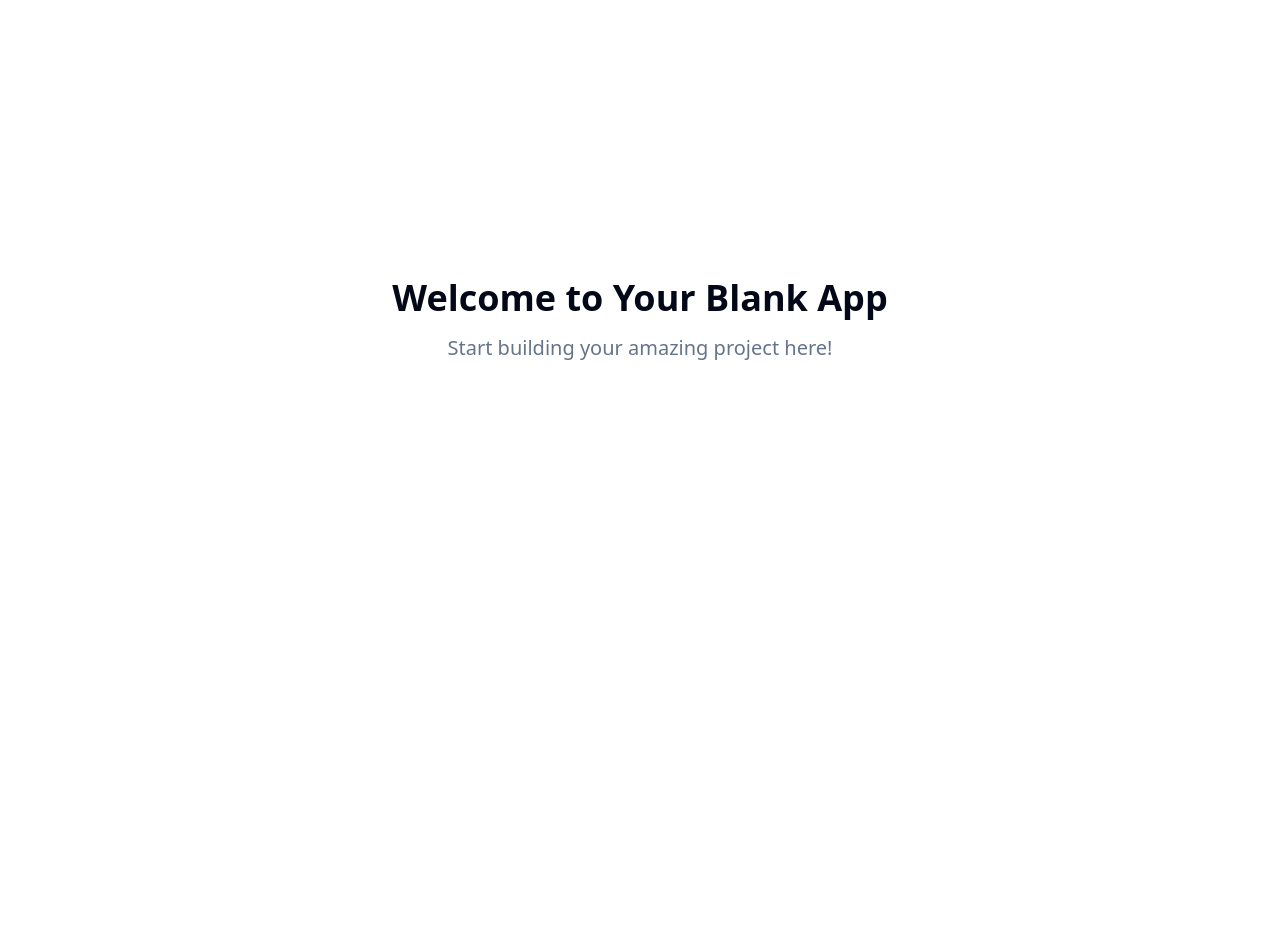
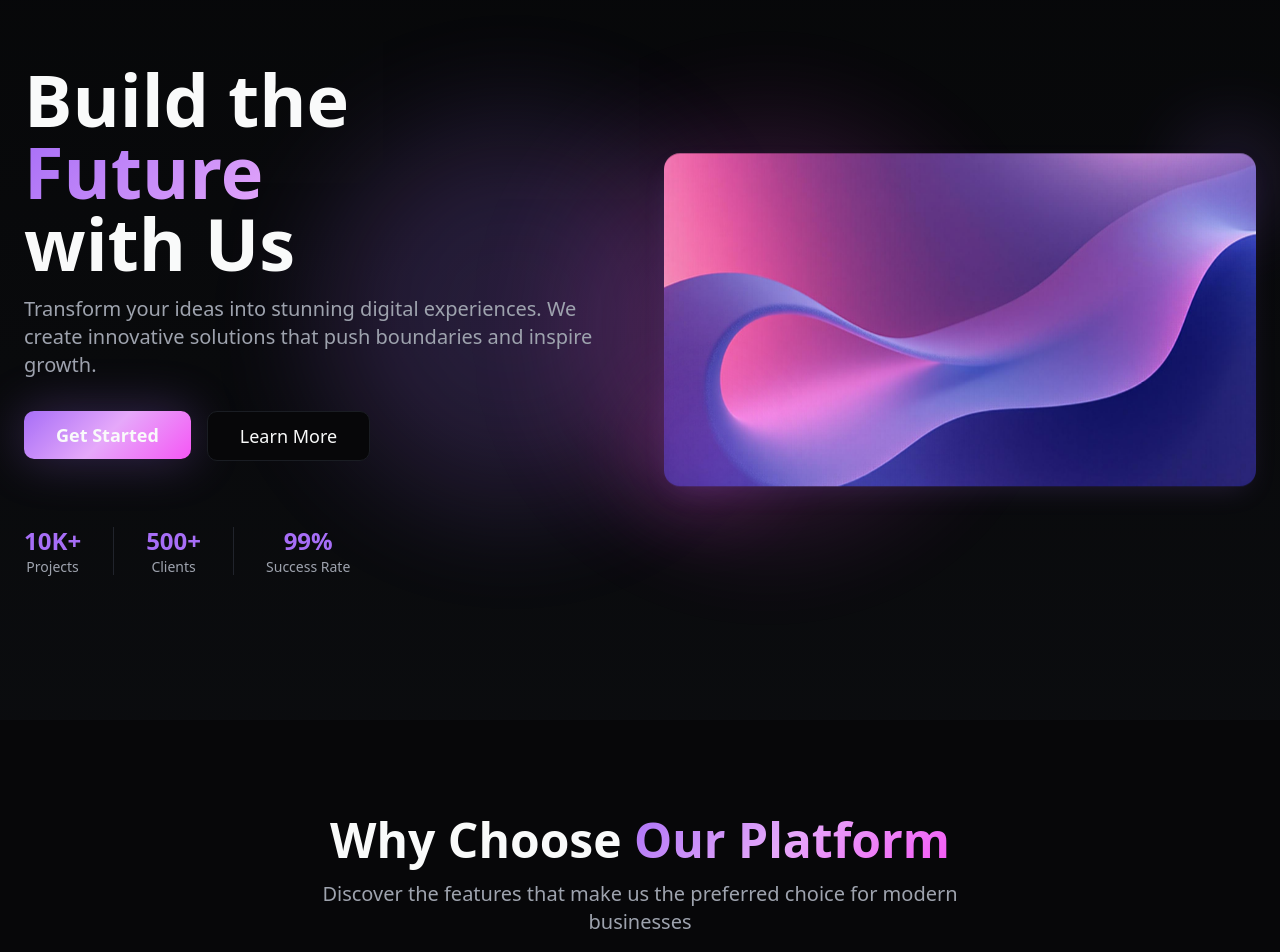
Before and after one commit to Testbookupdates/custom-page-joy, a React (Vite) app: page / in a window 1280 px wide. Shown: the part 80-1032 px from the top of the page. Before the commit the page ends 800 px from the top, so only its background shows below. Built offline with nearby package versions, Linux system fonts and the light colour scheme.

Commit message:
Add new page
Create a new page component.

```diff
--- a/index.html
+++ b/index.html
@@ -3,12 +3,12 @@
   <head>
     <meta charset="UTF-8" />
     <meta name="viewport" content="width=device-width, initial-scale=1.0" />
-    <title>custom-page-joy</title>
-    <meta name="description" content="Lovable Generated Project" />
-    <meta name="author" content="Lovable" />
+    <title>Build the Future - Modern Digital Solutions</title>
+    <meta name="description" content="Transform your ideas into stunning digital experiences with our innovative platform. Lightning fast, secure, and responsive solutions for modern businesses." />
+    <meta name="author" content="Future Builders" />
 
-    <meta property="og:title" content="custom-page-joy" />
-    <meta property="og:description" content="Lovable Generated Project" />
+    <meta property="og:title" content="Build the Future - Modern Digital Solutions" />
+    <meta property="og:description" content="Transform your ideas into stunning digital experiences with our innovative platform. Lightning fast, secure, and responsive solutions for modern businesses." />
     <meta property="og:type" content="website" />
     <meta property="og:image" content="https://lovable.dev/opengraph-image-p98pqg.png" />
 
--- /dev/null
+++ b/src/components/Features.tsx
@@ -0,0 +1,56 @@
+import { Button } from "@/components/ui/button";
+import { Card } from "@/components/ui/card";
+
+const Features = () => {
+  const features = [
+    {
+      title: "Lightning Fast",
+      description: "Built with modern technologies for optimal performance and speed.",
+      icon: "⚡"
+    },
+    {
+      title: "Responsive Design",
+      description: "Perfect experience across all devices and screen sizes.",
+      icon: "📱"
+    },
+    {
+      title: "Secure & Reliable",
+      description: "Enterprise-grade security with 99.9% uptime guarantee.",
+      icon: "🔒"
+    }
+  ];
+
+  return (
+    <section className="py-24 px-6">
+      <div className="container mx-auto">
+        <div className="text-center space-y-4 mb-16">
+          <h2 className="text-4xl lg:text-5xl font-bold">
+            Why Choose
+            <span className="bg-gradient-hero bg-clip-text text-transparent"> Our Platform</span>
+          </h2>
+          <p className="text-xl text-muted-foreground max-w-2xl mx-auto">
+            Discover the features that make us the preferred choice for modern businesses
+          </p>
+        </div>
+
+        <div className="grid md:grid-cols-3 gap-8 mb-16">
+          {features.map((feature, index) => (
+            <Card key={index} className="p-8 text-center space-y-4 bg-card/50 border-border/50 backdrop-blur-sm hover:shadow-card transition-smooth hover:scale-105">
+              <div className="text-4xl mb-4">{feature.icon}</div>
+              <h3 className="text-2xl font-semibold">{feature.title}</h3>
+              <p className="text-muted-foreground">{feature.description}</p>
+            </Card>
+          ))}
+        </div>
+
+        <div className="text-center">
+          <Button variant="glow" size="lg" className="text-lg px-8 py-6">
+            Explore All Features
+          </Button>
+        </div>
+      </div>
+    </section>
+  );
+};
+
+export default Features;
--- /dev/null
+++ b/src/components/Hero.tsx
@@ -0,0 +1,77 @@
+import { Button } from "@/components/ui/button";
+import heroImage from "@/assets/hero-image.jpg";
+
+const Hero = () => {
+  return (
+    <section className="min-h-screen bg-gradient-background flex items-center justify-center relative overflow-hidden">
+      {/* Background glow effects */}
+      <div className="absolute top-1/4 left-1/4 w-96 h-96 bg-primary/20 rounded-full blur-3xl animate-glow" />
+      <div className="absolute bottom-1/4 right-1/4 w-96 h-96 bg-accent/20 rounded-full blur-3xl animate-glow" />
+
+      <div className="container mx-auto px-6 relative z-10">
+        <div className="grid lg:grid-cols-2 gap-12 items-center">
+          {/* Content */}
+          <div className="text-center lg:text-left space-y-8">
+            <div className="space-y-4">
+              <h1 className="text-5xl lg:text-7xl font-bold leading-tight">
+                Build the
+                <span className="bg-gradient-hero bg-clip-text text-transparent block">
+                  Future
+                </span>
+                with Us
+              </h1>
+              <p className="text-xl text-muted-foreground max-w-2xl">
+                Transform your ideas into stunning digital experiences. We create
+                innovative solutions that push boundaries and inspire growth.
+              </p>
+            </div>
+
+            <div className="flex flex-col sm:flex-row gap-4 justify-center lg:justify-start">
+              <Button variant="hero" size="lg" className="text-lg px-8 py-6">
+                Get Started
+              </Button>
+              <Button variant="outline" size="lg" className="text-lg px-8 py-6">
+                Learn More
+              </Button>
+            </div>
+
+            <div className="flex items-center gap-8 justify-center lg:justify-start pt-8">
+              <div className="text-center">
+                <div className="text-2xl font-bold text-primary">10K+</div>
+                <div className="text-sm text-muted-foreground">Projects</div>
+              </div>
+              <div className="w-px h-12 bg-border" />
+              <div className="text-center">
+                <div className="text-2xl font-bold text-primary">500+</div>
+                <div className="text-sm text-muted-foreground">Clients</div>
+              </div>
+              <div className="w-px h-12 bg-border" />
+              <div className="text-center">
+                <div className="text-2xl font-bold text-primary">99%</div>
+                <div className="text-sm text-muted-foreground">Success Rate</div>
+              </div>
+            </div>
+          </div>
+
+          {/* Hero Image */}
+          <div className="relative">
+            <div className="relative rounded-2xl overflow-hidden shadow-card animate-float">
+              <img
+                src={heroImage}
+                alt="Modern abstract design showcasing innovation and creativity"
+                className="w-full h-auto object-cover"
+              />
+              <div className="absolute inset-0 bg-gradient-hero/10" />
+            </div>
+
+            {/* Floating elements */}
+            <div className="absolute -top-6 -right-6 w-24 h-24 bg-primary/20 rounded-full blur-2xl animate-glow" />
+            <div className="absolute -bottom-6 -left-6 w-32 h-32 bg-accent/20 rounded-full blur-2xl animate-glow" />
+          </div>
+        </div>
+      </div>
+    </section>
+  );
+};
+
+export default Hero;
--- a/src/components/ui/button.tsx
+++ b/src/components/ui/button.tsx
@@ -18,6 +18,8 @@ const buttonVariants = cva(
           "bg-secondary text-secondary-foreground hover:bg-secondary/80",
         ghost: "hover:bg-accent hover:text-accent-foreground",
         link: "text-primary underline-offset-4 hover:underline",
+        hero: "bg-gradient-hero text-foreground font-semibold shadow-glow hover:shadow-card transition-smooth hover:scale-105",
+        glow: "bg-primary text-primary-foreground shadow-glow hover:shadow-card transition-smooth hover:scale-105",
       },
       size: {
         default: "h-10 px-4 py-2",
--- a/src/index.css
+++ b/src/index.css
@@ -8,35 +8,44 @@ All colors MUST be HSL.
 
 @layer base {
   :root {
-    --background: 0 0% 100%;
-    --foreground: 222.2 84% 4.9%;
+    --background: 220 15% 3%;
+    --foreground: 220 9% 98%;
 
-    --card: 0 0% 100%;
-    --card-foreground: 222.2 84% 4.9%;
+    --card: 220 15% 7%;
+    --card-foreground: 220 9% 98%;
 
-    --popover: 0 0% 100%;
-    --popover-foreground: 222.2 84% 4.9%;
+    --popover: 220 15% 7%;
+    --popover-foreground: 220 9% 98%;
 
-    --primary: 222.2 47.4% 11.2%;
-    --primary-foreground: 210 40% 98%;
+    --primary: 265 89% 70%;
+    --primary-foreground: 220 15% 3%;
+    --primary-glow: 285 89% 82%;
 
-    --secondary: 210 40% 96.1%;
-    --secondary-foreground: 222.2 47.4% 11.2%;
+    --secondary: 220 15% 12%;
+    --secondary-foreground: 220 9% 98%;
 
-    --muted: 210 40% 96.1%;
-    --muted-foreground: 215.4 16.3% 46.9%;
+    --muted: 220 15% 12%;
+    --muted-foreground: 220 9% 65%;
 
-    --accent: 210 40% 96.1%;
-    --accent-foreground: 222.2 47.4% 11.2%;
+    --accent: 300 89% 65%;
+    --accent-foreground: 220 15% 3%;
 
-    --destructive: 0 84.2% 60.2%;
-    --destructive-foreground: 210 40% 98%;
+    --destructive: 0 84% 60%;
+    --destructive-foreground: 220 9% 98%;
 
-    --border: 214.3 31.8% 91.4%;
-    --input: 214.3 31.8% 91.4%;
-    --ring: 222.2 84% 4.9%;
+    --border: 220 15% 15%;
+    --input: 220 15% 12%;
+    --ring: 265 89% 70%;
 
-    --radius: 0.5rem;
+    --radius: 0.75rem;
+
+    /* Custom design tokens */
+    --gradient-primary: linear-gradient(135deg, hsl(var(--primary)), hsl(var(--primary-glow)));
+    --gradient-hero: linear-gradient(135deg, hsl(265 89% 70%), hsl(285 89% 82%), hsl(300 89% 65%));
+    --gradient-background: linear-gradient(180deg, hsl(var(--background)), hsl(220 15% 5%));
+    --shadow-glow: 0 0 50px hsl(var(--primary) / 0.3);
+    --shadow-card: 0 10px 30px -10px hsl(var(--primary) / 0.2);
+    --transition-smooth: all 0.3s cubic-bezier(0.4, 0, 0.2, 1);
 
     --sidebar-background: 0 0% 98%;
 
--- a/src/pages/Index.tsx
+++ b/src/pages/Index.tsx
@@ -1,13 +1,12 @@
-// Update this page (the content is just a fallback if you fail to update the page)
+import Hero from "@/components/Hero";
+import Features from "@/components/Features";
 
 const Index = () => {
   return (
-    <div className="min-h-screen flex items-center justify-center bg-background">
-      <div className="text-center">
-        <h1 className="text-4xl font-bold mb-4">Welcome to Your Blank App</h1>
-        <p className="text-xl text-muted-foreground">Start building your amazing project here!</p>
-      </div>
-    </div>
+    <main className="min-h-screen">
+      <Hero />
+      <Features />
+    </main>
   );
 };
 
--- a/tailwind.config.ts
+++ b/tailwind.config.ts
@@ -26,7 +26,8 @@ export default {
 				foreground: 'hsl(var(--foreground))',
 				primary: {
 					DEFAULT: 'hsl(var(--primary))',
-					foreground: 'hsl(var(--primary-foreground))'
+					foreground: 'hsl(var(--primary-foreground))',
+					glow: 'hsl(var(--primary-glow))'
 				},
 				secondary: {
 					DEFAULT: 'hsl(var(--secondary))',
@@ -68,6 +69,18 @@ export default {
 				md: 'calc(var(--radius) - 2px)',
 				sm: 'calc(var(--radius) - 4px)'
 			},
+			backgroundImage: {
+				'gradient-primary': 'var(--gradient-primary)',
+				'gradient-hero': 'var(--gradient-hero)',
+				'gradient-background': 'var(--gradient-background)'
+			},
+			boxShadow: {
+				'glow': 'var(--shadow-glow)',
+				'card': 'var(--shadow-card)'
+			},
+			transitionTimingFunction: {
+				'smooth': 'var(--transition-smooth)'
+			},
 			keyframes: {
 				'accordion-down': {
 					from: {
@@ -84,11 +97,21 @@ export default {
 					to: {
 						height: '0'
 					}
+				},
+				'float': {
+					'0%, 100%': { transform: 'translateY(0px)' },
+					'50%': { transform: 'translateY(-10px)' }
+				},
+				'glow': {
+					'0%, 100%': { opacity: '1' },
+					'50%': { opacity: '0.8' }
 				}
 			},
 			animation: {
 				'accordion-down': 'accordion-down 0.2s ease-out',
-				'accordion-up': 'accordion-up 0.2s ease-out'
+				'accordion-up': 'accordion-up 0.2s ease-out',
+				'float': 'float 3s ease-in-out infinite',
+				'glow': 'glow 2s ease-in-out infinite'
 			}
 		}
 	},
```
Also changed, not shown: src/assets/hero-image.jpg (added).
